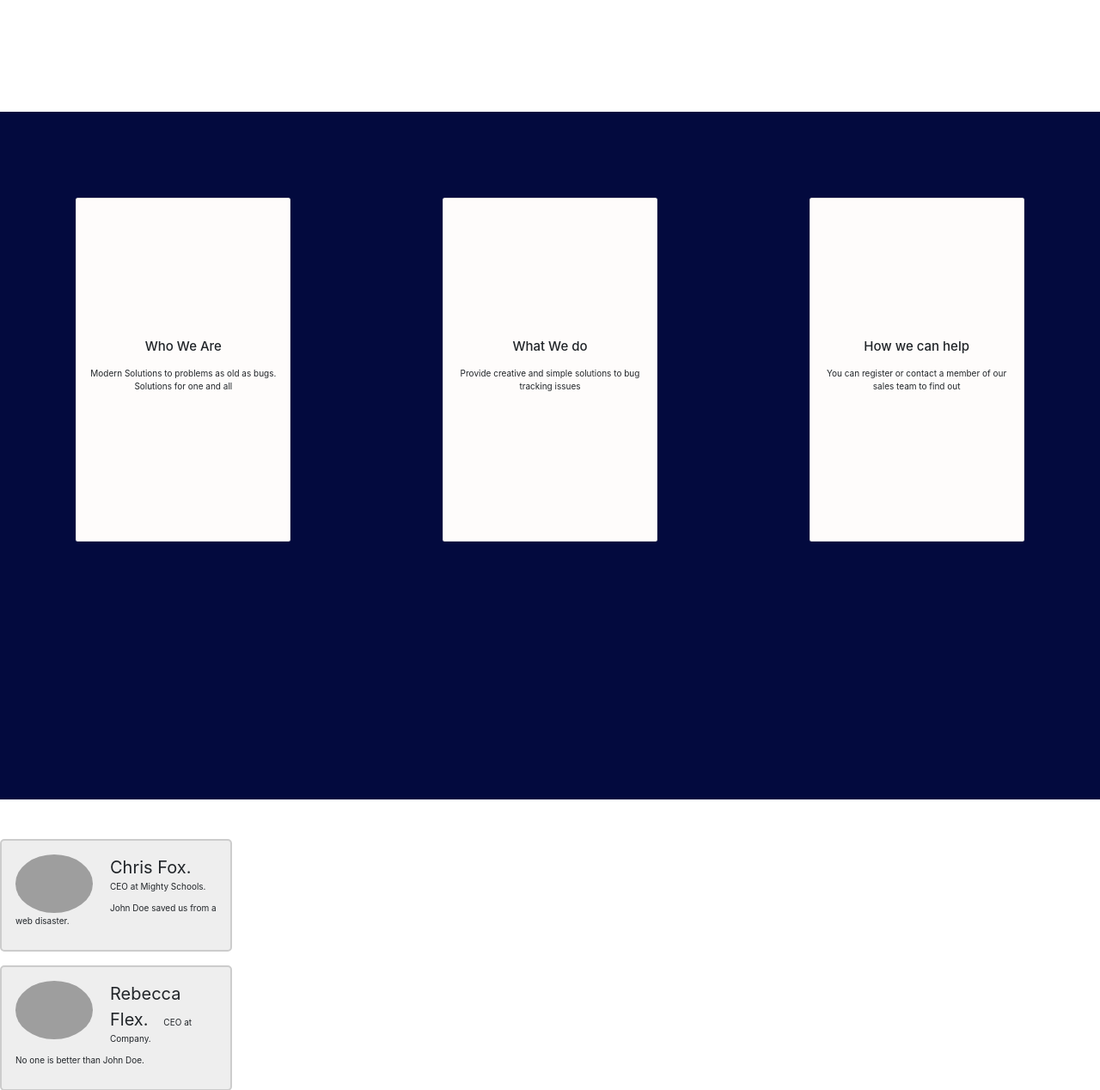
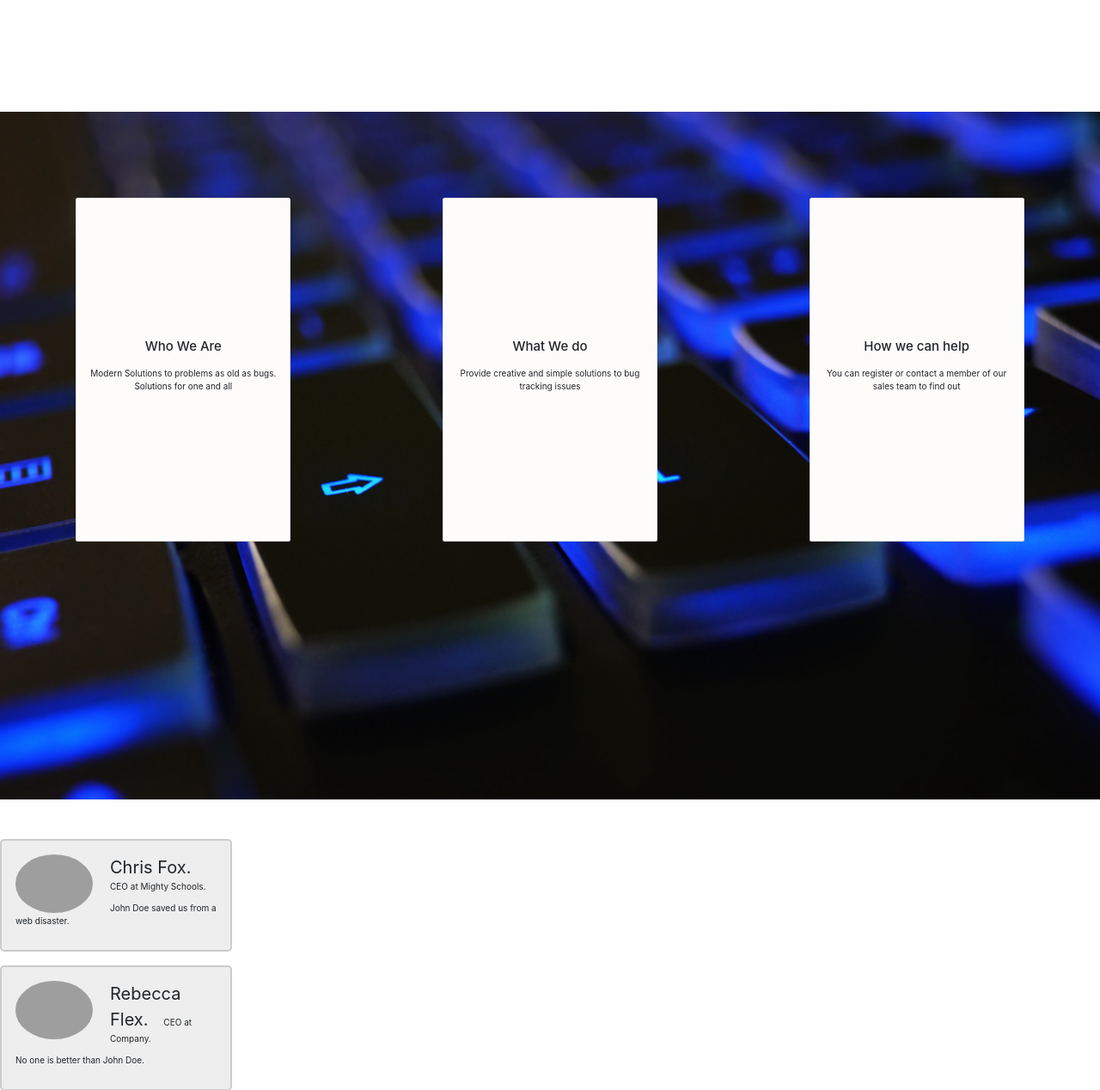
Before and after one commit to geminerald/buglight, a Django app: page / in a window 1280 px wide. Shown: the part 800-2068 px from the top of the page at 86% size. Run offline with Django 3.2, Linux system fonts and the light colour scheme; some libraries are stand-ins or nearby versions; grey boxes are pictures that could not be loaded.

Commit message:
added image for background to about section

```diff
--- a/home/templates/index.html
+++ b/home/templates/index.html
@@ -12,7 +12,7 @@
 	</div>
 </div>
 
-<div class="section about-us row">
+<div class="section about-us row about-bg">
 	<div class="card">
 		<h4>Who We Are</h4>
 		<p>Modern Solutions to problems as old as bugs. Solutions for one and all</p>
--- a/static/css/custom.css
+++ b/static/css/custom.css
@@ -141,7 +141,9 @@ nav{
 }
 
 .about-us{
-    background-color: var(--oxford-blue);
+    background-image: url('../images/keyboard.jpg');
+    background-repeat: no-repeat;
+    background-size: cover;
     position: absolute;
     top: 110vh;
     left: 0;
```
Also changed, not shown: static/images/keyboard.jpg (added).
